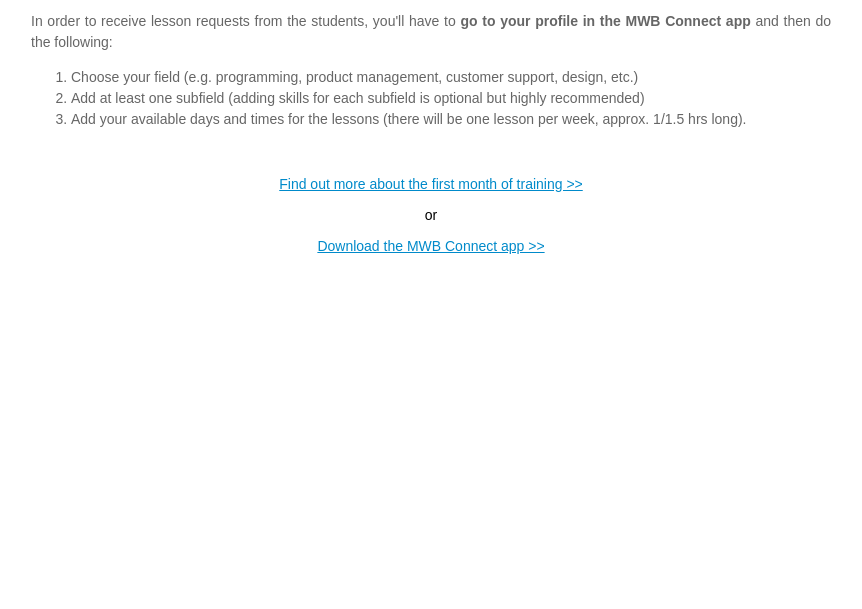
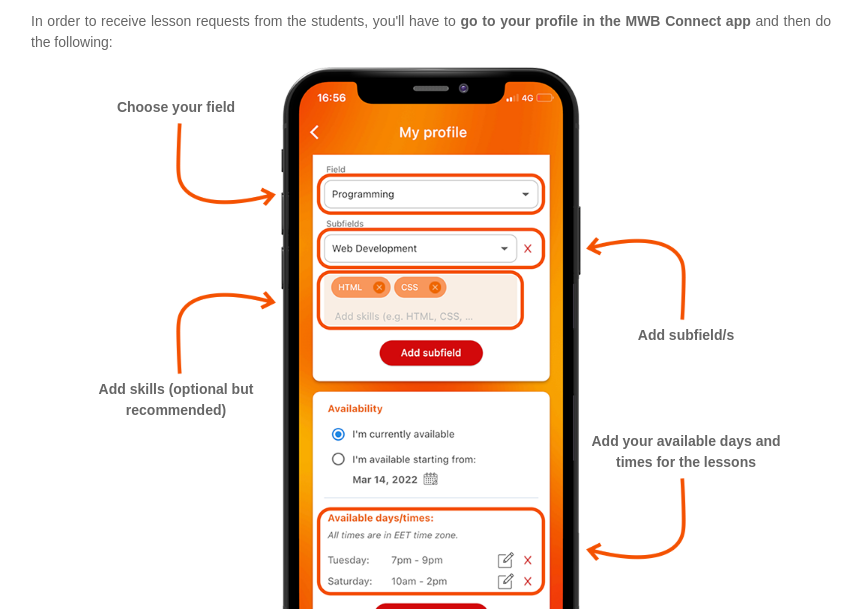
Before and after one commit to MentorsWithoutBorders/mwb-connect-onboarding, a Gatsby site: page / in a window 1280 px wide. Shown: the part 191-800 px from the top of the page, without its empty margins (209-1071 px from the left). Built offline with nearby package versions, Linux system fonts and the light colour scheme; Gatsby itself is replaced by a stand-in of ours.

Commit message:
Added mentor screens images and the content in mentor profile

```diff
--- a/src/pages/download-app/download-app.js
+++ b/src/pages/download-app/download-app.js
@@ -1,12 +1,12 @@
 import * as React from 'react'
 import { LogoContainer, Logo, Text } from './download-app-styles.js';
-import logo from "images/mwb-logo.png"
+import LogoImg from 'images/mwb-logo.png';
 
 export const DownloadApp = () => {
   return (
     <div>
       <LogoContainer>
-        <Logo src={logo} alt="Logo" />
+        <Logo src={LogoImg} alt="Logo" />
       </LogoContainer>
       <Text>
         You can download the MWB Connect app using the following links:
--- a/src/pages/lesson-request/lesson-request.js
+++ b/src/pages/lesson-request/lesson-request.js
@@ -1,13 +1,13 @@
 import * as React from 'react'
 import { NavLink } from 'pages/components/NavLink/navlink.js';
 import { LogoContainer, Logo, Text, LinksContainer } from './lesson-request-styles.js';
-import logo from "images/mwb-logo.png"
+import LogoImg from 'images/mwb-logo.png';
 
 export const LessonRequest = ({onClickDownload}) => {
   return (
     <div>
       <LogoContainer>
-        <Logo src={logo} alt="Logo" />
+        <Logo src={LogoImg} alt="Logo" />
       </LogoContainer>
       <Text>
         <p>The lesson requests that you'll receive from the students will look like this:</p>
--- a/src/pages/profile/profile-styles.js
+++ b/src/pages/profile/profile-styles.js
@@ -10,10 +10,101 @@
   height: 70px;
 `;
 
-export const Text = styled.main`
+export const Content = styled.main`
   color: #666;
   text-align: justify;
   padding-bottom: 30px;
+`;
+
+export const ProfileContainer = styled.div`
+  display: flex;
+  justify-content: center;
+`;
+
+export const ProfileScreen = styled.img`
+  width: 300px;
+`;
+
+export const ProfileLeft = styled.div`
+  padding: 30px 5px 0 0;
+`;
+
+export const ProfileRight = styled.div`
+  padding: 170px 0 0 5px;
+`;
+
+export const DownRightArrow = styled.img`
+  width: 100px;
+`;
+
+export const UpRightArrow = styled.img`
+  width: 100px;
+  transform: scaleY(-1);
+`;
+
+export const DownLeftArrow = styled.img`
+  width: 100px;
+  transform: scaleX(-1);
+`;
+
+export const UpLeftArrow = styled.img`
+  width: 100px;
+  transform: scaleX(-1);
+  transform: rotate(180deg);
+`;
+
+export const ChooseField = styled.div`
+  width: 200px;
+  font-weight: bold;
+  text-align: center;
+  padding-bottom: 5px;
+`;
+
+export const ChooseFieldArrowContainer = styled.div`
+  width: 200px;
+  display: flex;
+  justify-content: right;
+  padding-bottom: 85px;
+`;
+
+export const AddSkills = styled.div`
+  width: 200px;
+  font-weight: bold;
+  text-align: center;
+  padding-bottom: 5px;
+`;
+
+export const AddSkillsArrowContainer = styled.div`
+  width: 200px;
+  display: flex;
+  justify-content: right;
+  padding-bottom: 5px;
+`;
+
+export const AddSubfields = styled.div`
+  width: 200px;
+  font-weight: bold;
+  text-align: center;
+  padding-bottom: 85px;
+`;
+
+export const AddSubfieldsArrowContainer = styled.div`
+  width: 200px;
+  display: flex;
+  padding-bottom: 5px;
+`;
+
+export const AddAvailabilities = styled.div`
+  width: 200px;
+  font-weight: bold;
+  text-align: center;
+  padding-bottom: 5px;
+`;
+
+export const AddAvailabilitiesArrowContainer = styled.div`
+  width: 200px;
+  display: flex;
+  padding-bottom: 5px;
 `;
 
 export const LinksContainer = styled.div`
--- a/src/pages/profile/profile.js
+++ b/src/pages/profile/profile.js
@@ -1,23 +1,43 @@
 import * as React from 'react'
 import { NavLink } from 'pages/components/NavLink/navlink.js';
 import { LineBreak } from 'common/styles/common-styles.js';
-import { LogoContainer, Logo, Text, LinksContainer } from './profile-styles.js';
-import logo from "images/mwb-logo.png"
+import { LogoContainer, Logo, Content, ProfileContainer, ProfileScreen, ProfileLeft, ProfileRight, DownRightArrow, UpRightArrow, DownLeftArrow, UpLeftArrow, ChooseField, ChooseFieldArrowContainer,  AddSkills, AddSkillsArrowContainer, AddSubfieldsArrowContainer, AddSubfields, AddAvailabilities, AddAvailabilitiesArrowContainer, LinksContainer } from './profile-styles.js';
+import LogoImg from 'images/mwb-logo.png';
+import ProfileImg from 'images/mentor-profile.png';
+import DesktopArrowImg from 'images/desktop-arrow.png';
 
 export const Profile = ({scrollNext, onClickDownload}) => {
   return (
     <div>
       <LogoContainer>
-        <Logo src={logo} alt="Logo" />
+        <Logo src={LogoImg} alt="Logo" />
       </LogoContainer>
-      <Text>
+      <Content>
         <p>In order to receive lesson requests from the students, you'll have to <b>go to your profile in the MWB Connect app</b> and then do the following:</p>
-        <ol>
-          <li>Choose your field (e.g. programming, product management, customer support, design, etc.)</li>
-          <li>Add at least one subfield (adding skills for each subfield is optional but highly recommended)</li>
-          <li>Add your available days and times for the lessons (there will be one lesson per week, approx. 1/1.5 hrs long).</li>
-        </ol>
-      </Text>
+        <ProfileContainer>
+          <ProfileLeft>
+            <ChooseField>Choose your field</ChooseField>
+            <ChooseFieldArrowContainer>
+              <DownRightArrow src={DesktopArrowImg} alt=""/>
+            </ChooseFieldArrowContainer>
+            <AddSkillsArrowContainer>
+              <UpRightArrow src={DesktopArrowImg} alt=""/>
+            </AddSkillsArrowContainer>
+            <AddSkills>Add skills (optional but recommended)</AddSkills>
+          </ProfileLeft>
+          <ProfileScreen src={ProfileImg} alt="Profile"/>
+          <ProfileRight>
+            <AddSubfieldsArrowContainer>
+              <UpLeftArrow src={DesktopArrowImg} alt=""/>
+            </AddSubfieldsArrowContainer>
+            <AddSubfields>Add subfield/s</AddSubfields>
+            <AddAvailabilities>Add your available days and times for the lessons</AddAvailabilities>
+            <AddAvailabilitiesArrowContainer>
+              <DownLeftArrow src={DesktopArrowImg} alt=""/>
+            </AddAvailabilitiesArrowContainer>
+          </ProfileRight>
+        </ProfileContainer>
+      </Content>
       <LinksContainer>
         <NavLink text="Find out more about the first month of training >>" onClick={scrollNext}/>
         <LineBreak />
--- a/src/pages/training/training.js
+++ b/src/pages/training/training.js
@@ -2,14 +2,14 @@
 import { NavLink } from 'pages/components/NavLink/navlink.js';
 import { LineBreak } from 'common/styles/common-styles.js';
 import { LogoContainer, Logo, Text, TrainingExercisesContainer, LinksContainer } from './training-styles.js';
-import logo from "images/mwb-logo.png"
+import LogoImg from 'images/mwb-logo.png';
 import { TrainingExercise } from './training-exercise.js';
 
 export const Training = ({scrollNext, onClickDownload}) => {
   return (
     <div>
       <LogoContainer>
-        <Logo src={logo} alt="Logo" />
+        <Logo src={LogoImg} alt="Logo" />
       </LogoContainer>
       <Text>
         <p>Apart from sharing with the students their professional knowledge and skills, the mentors are also teaching them how to <b>set very clear and specific professional goals</b> and how to <b>pursue these goals with a lot of patience, joy, and efficiency</b>.</p>
```
Also changed, not shown: src/images/desktop-arrow.png (added), src/images/mentor-accept-lesson-request.png (added), src/images/mentor-goal.png (added), src/images/mentor-lesson-request.png (added), src/images/mentor-profile.png (added), src/images/mentor-quiz.png (added), src/images/mentor-steps.png (added), src/images/mobile-arrow.png (added), 1 other file.
